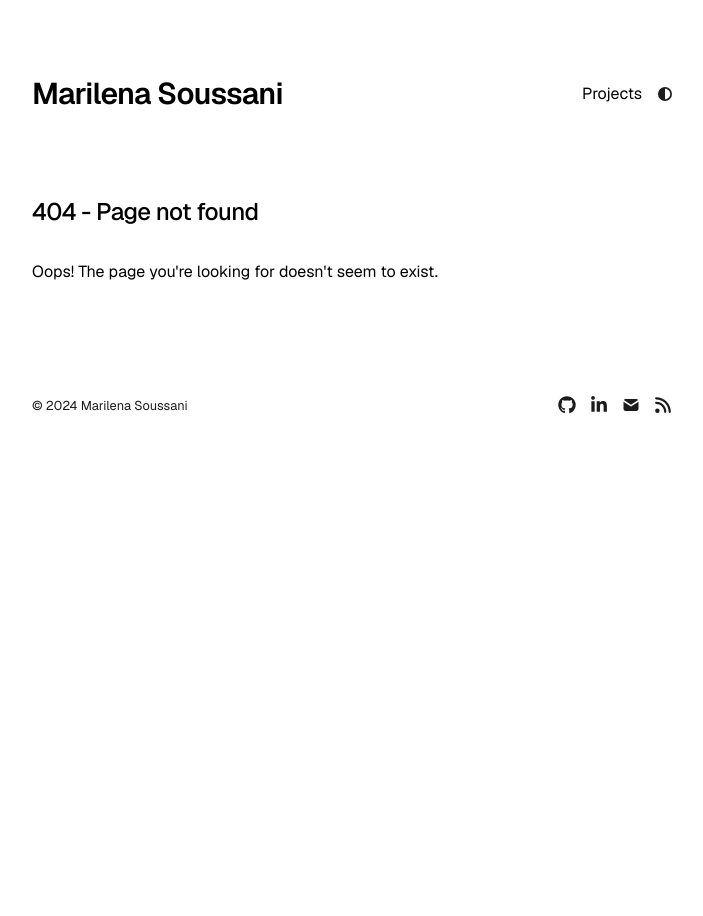
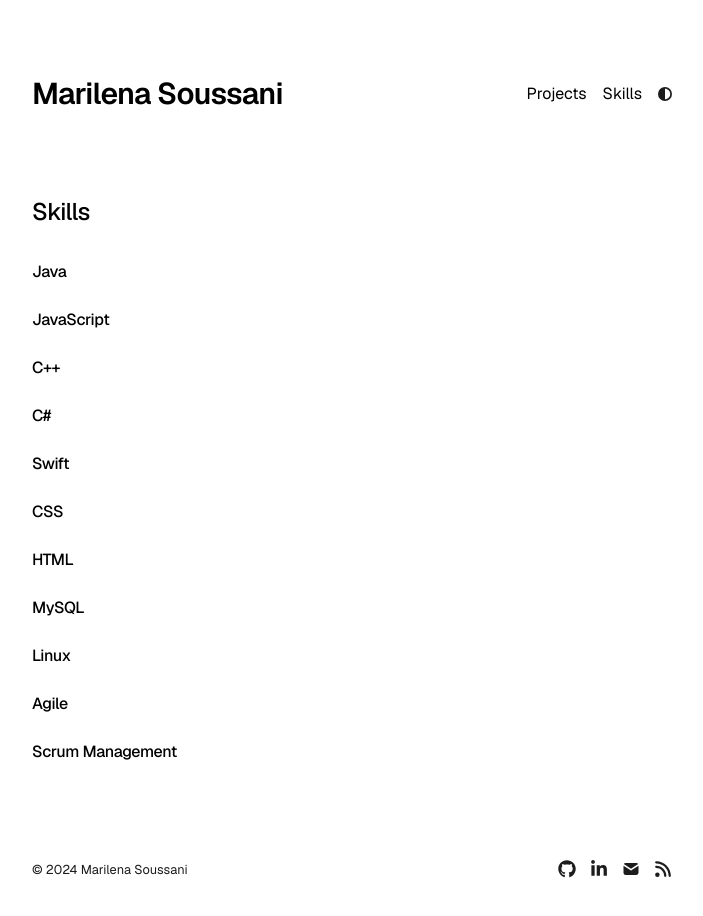
Before and after one commit to Msouss/my-portfolio, a Next.js app: page /skills in a window 1280 px wide. Before the commit this address had no page. Shown: the top 916 px of the page, without its empty margins (288-991 px from the left). Before the commit the page ends 800 px from the top, so only its background shows below. Built offline with nearby package versions, Linux system fonts and the light colour scheme.

Commit message:
added skills

```diff
--- a/app/components/nav.tsx
+++ b/app/components/nav.tsx
@@ -6,6 +6,7 @@ const navItems = {
   //"/blog": { name: "Blog" },
   "/projects": { name: "Projects" },
   //"/photos": { name: "Photos" },
+  "/skills": { name: "Skills"},
 };
 
 export function Navbar() {
--- /dev/null
+++ b/app/skills/page.tsx
@@ -0,0 +1,32 @@
+import React from "react";
+import type { Metadata } from "next";
+import { skills } from "./skill-data";
+
+export const metadata: Metadata = {
+  title: "Projects",
+  description: "My Skills",
+};
+
+export default function Skills() {
+  return (
+    <section>
+      <h1 className="mb-8 text-2xl font-medium tracking-tight">Skills</h1>
+      <div className="space-y-6">
+        {skills.map((skills, index) => (
+
+
+            <div className="flex flex-col">
+              <div className="w-full flex justify-between items-baseline">
+                <span className="text-black dark:text-white font-medium tracking-tight">
+                  {skills.title}
+                </span>
+
+              </div>
+
+            </div>
+
+        ))}
+      </div>
+    </section>
+  );
+}
--- /dev/null
+++ b/app/skills/skill-data.tsx
@@ -0,0 +1,17 @@
+export interface Skill {
+    title: string;
+  }
+
+  export const skills : Skill[] = [
+    { title: "Java" },
+    { title: "JavaScript" },
+    { title: "C++" },
+    { title: "C#" },
+    { title: "Swift" },
+    { title: "CSS" },
+    { title: "HTML" },
+    { title: "MySQL" },
+    { title: "Linux" },
+    { title: "Agile" },
+    { title: "Scrum Management" }
+  ];
```
